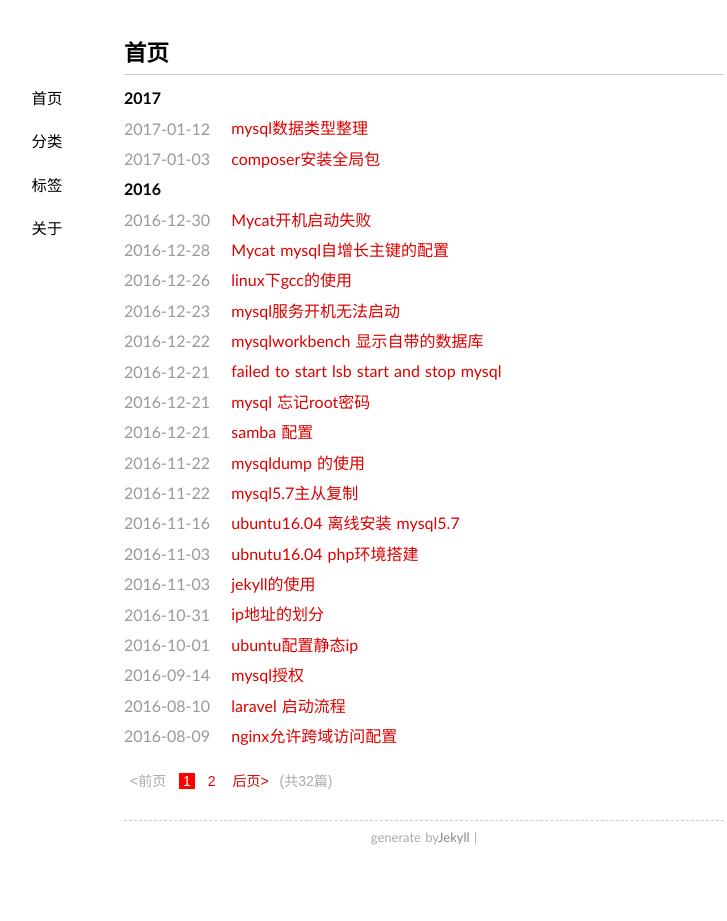
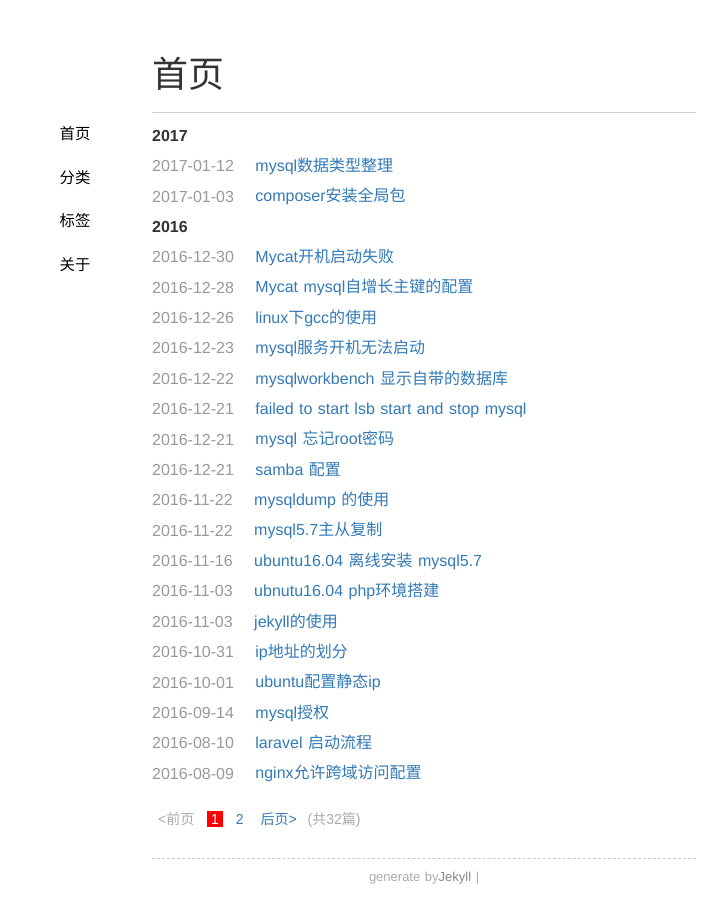
Before and after one commit to monkey92/monkey92.github.io, a Jekyll site: the page built from index.html, in a window 1280 px wide. Shown: the whole page, without its empty margins (216-943 px from the left). Built offline with Jekyll 4.4.1, drawn with Linux system fonts in a browser that asks for light colours; nearby versions of some CDN libraries; the list of posts is cut into pages by our own code; comment, search, counter and statistics services are not loaded; before the commit the page ends 900 px from its top, so only the background shows below that.

Commit message:
add boostrap

```diff
--- a/_layouts/default.html
+++ b/_layouts/default.html
@@ -7,7 +7,12 @@
     <link rel="shortcut icon" href="/favicon.ico" />
     <link rel="stylesheet" href="/assets/css/style.css" />
     <link rel="stylesheet" href="/assets/css/highlight.css" />
-    <script type="text/javascript" src="/assets/js/jquery-1.7.1.min.js"></script>
+<!--     <script type="text/javascript" src="/assets/js/jquery-1.7.1.min.js"></script> -->
+    <link rel="stylesheet" href="http://cdn.bootcss.com/bootstrap/3.3.0/css/bootstrap.min.css">
+    <link rel="stylesheet" href="http://cdn.bootcss.com/bootstrap/3.3.0/css/bootstrap-theme.min.css">
+    <script src="http://cdn.bootcss.com/jquery/1.11.1/jquery.min.js"></script>
+    <script src="http://cdn.bootcss.com/bootstrap/3.3.0/js/bootstrap.min.js"></script>
+
   </head>
   <body>
     <div id="container">
```
